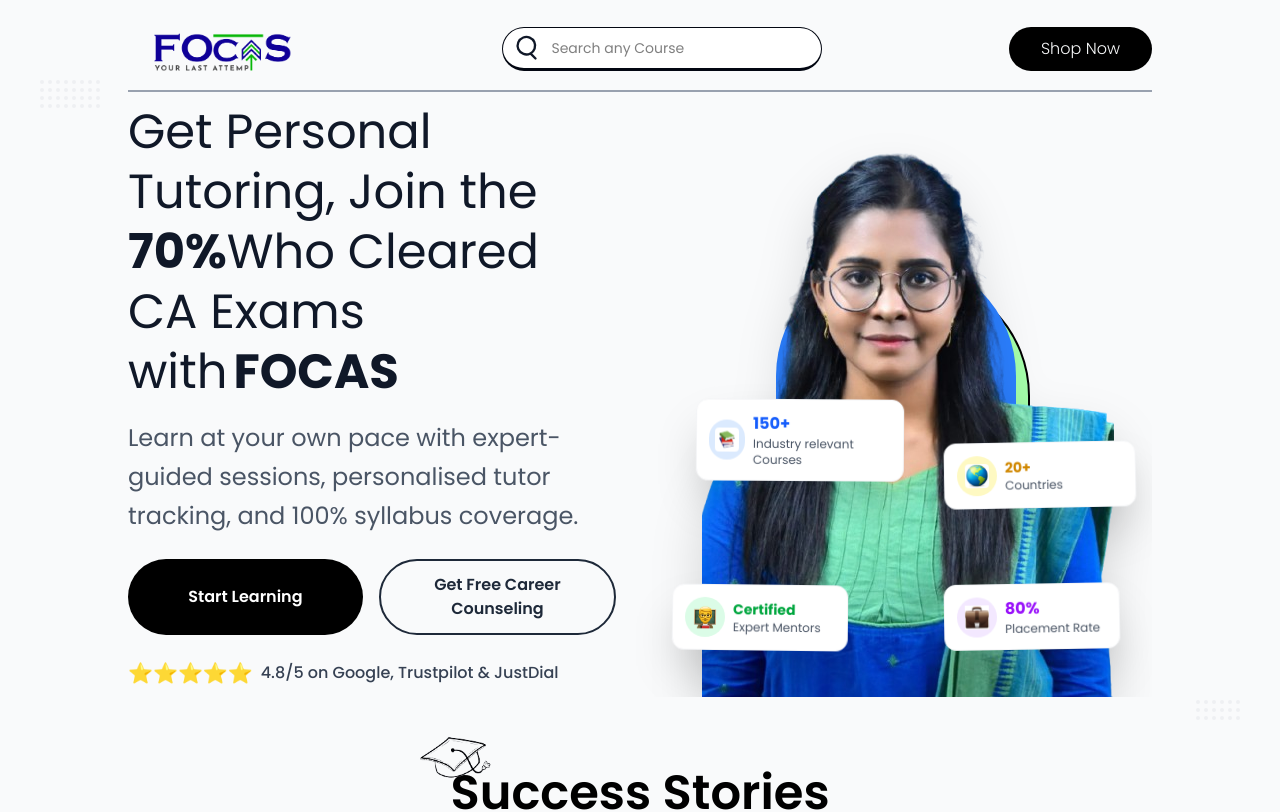
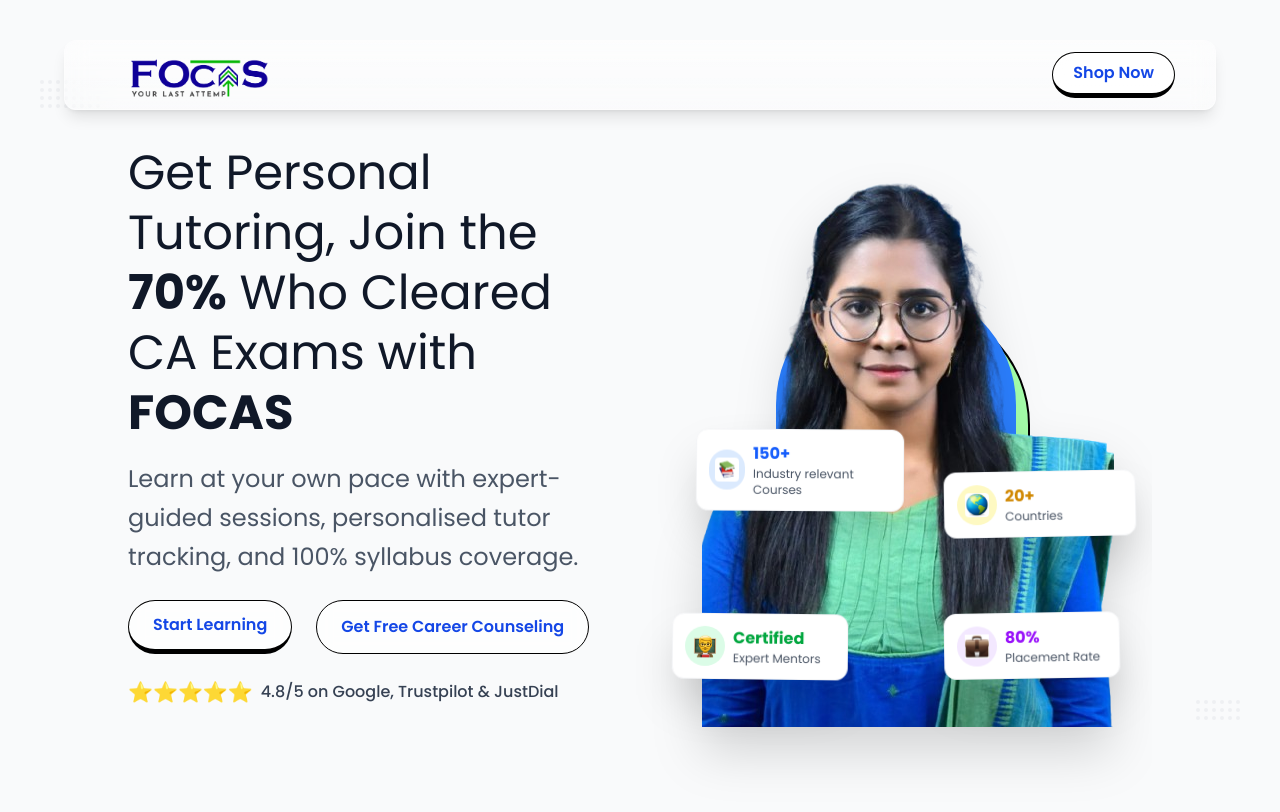
Before and after one commit to zipsar-dev/focas-website, a React (Vite) app: page / in a window 1280 px wide. Shown: the top 812 px of the page. Built offline with nearby package versions, Linux system fonts and the light colour scheme.

Commit message:
fixed nav and hero

```diff
--- a/src/components/Header.tsx
+++ b/src/components/Header.tsx
@@ -1,58 +1,47 @@
+import React, { useState, useEffect } from "react";
+
 const Header = () => {
+  const [isScrolled, setIsScrolled] = useState(false);
+
   const handleClick = () => {
     window.open("https://zipsar-focas-shop.netlify.app/", "_blank");
   };
 
+  useEffect(() => {
+    const handleScroll = () => {
+      setIsScrolled(window.scrollY > 50);
+    };
+    window.addEventListener("scroll", handleScroll);
+    return () => window.removeEventListener("scroll", handleScroll);
+  }, []);
+
   return (
-    <header className="w-full max-w-[80%] mx-auto">
-      <div className="w-full flex items-center justify-between gap-4">
-        {/* Logo - Always on the left */}
-        <div className="flex-shrink-0">
+    <header
+      className={`fixed left-1/2 transform -translate-x-1/2 w-[90%] h-[70px] px-4 sm:px-6 md:px-8 lg:px-10 rounded-xl shadow-lg flex items-center justify-between z-50 transition-all duration-300 ease-in-out backdrop-blur-md bg-white/30 border border-white/40 ${
+        isScrolled ? "top-4" : "top-10"
+      }`}
+    >
+      {/* Glossy Shine Overlay */}
+      <div className="absolute inset-0 rounded-xl bg-gradient-to-b from-white/40 to-transparent pointer-events-none"></div>
+
+      {/* Logo */}
+      <div className="flex-shrink-0 relative z-10">
         <img
           src="/images/logo.png"
           alt="Logo"
-            className="h-[30px] md:h-[50px]"
+          className="h-[30px] md:h-[50px] cursor-pointer"
         />
       </div>
 
-        {/* Search bar - Center on desktop, hidden on tablet and below */}
-        <div className="hidden lg:flex items-center justify-center flex-1 px-4">
-          <div className="flex items-center border border-gray-950 rounded-full px-2 py-1.5 w-full max-w-80 border-b-3 bg-white">
-            <svg
-              xmlns="http://www.w3.org/2000/svg"
-              className="h-7 w-7 text-gray-900 mr-2 flex-shrink-0"
-              fill="none"
-              viewBox="0 0 24 24"
-              stroke="currentColor"
-              strokeWidth={2}
-            >
-              <path
-                strokeLinecap="round"
-                strokeLinejoin="round"
-                d="M21 21l-4.35-4.35m0 0A7.5 7.5 0 1110.5 3a7.5 7.5 0 016.15 13.65z"
-              />
-            </svg>
-            <input
-              type="text"
-              placeholder="Search any Course"
-              className="w-full p-1 rounded-full border-0 focus:ring-0 focus:outline-none text-sm"
-            />
-          </div>
-        </div>
-
-        {/* Shop Now button - Always on the right */}
-        <div className="flex-shrink-0">
+      {/* Shop Now button */}
+      <div className="flex-shrink-0 relative z-10">
         <button
-            className="bg-black text-gray-50 px-4 md:px-6 lg:px-8 py-2.5 font-light rounded-full whitespace-nowrap cursor-pointer text-sm md:text-base"
           onClick={handleClick}
+          className="bg-white/70 backdrop-blur-sm border border-black border-b-[5px] rounded-full px-4 sm:px-5 py-2 text-blue-700 font-semibold hover:bg-white/90 transition-all duration-300 flex items-center gap-2 cursor-pointer"
         >
           Shop Now
         </button>
       </div>
-      </div>
-
-      {/* Horizontal Line */}
-      <hr className="w-full border-t-2 border-gray-400 mt-4" />
     </header>
   );
 };
--- a/src/components/Hero.tsx
+++ b/src/components/Hero.tsx
@@ -1,6 +1,6 @@
 const Hero = () => {
   return (
-    <section className="w-[90%] md:w-[80%] mx-auto flex items-start justify-center overflow-hidden">
+    <section className="min-h-screen flex items-center justify-center w-[90%] md:w-[80%] mx-auto overflow-hidden pt-24 sm:pt-0">
       <div className="w-full mx-auto">
         <div className="grid grid-cols-1 lg:grid-cols-2 gap-8 lg:gap-12 items-center">
           {/* Left Side: Text Content */}
@@ -8,30 +8,29 @@ const Hero = () => {
             <div className="space-y-4">
               <h1 className="text-3xl sm:text-3xl md:text-5xl lg:text-5xl font-normal text-gray-900 leading-tight">
                 Get Personal Tutoring, Join the{" "}
-                <span className="font-bold">70%</span>Who Cleared CA Exams with
-                <span className="font-bold ml-1.5">FOCAS</span>
+                <span className="font-bold">70%</span> Who Cleared CA Exams with
+                <span className="font-bold ml-1.5"> FOCAS</span>
               </h1>
               <p className="text-lg sm:text-xl md:text-2xl text-gray-600 leading-relaxed">
-                Learn at your own pace with expert-guided sessions, personalised
-                tutor tracking, and 100% syllabus coverage.
+                Learn at your own pace with expert-guided sessions, personalised tutor tracking, and 100% syllabus coverage.
               </p>
             </div>
 
-            <div className="flex flex-col sm:flex-row gap-4">
-              <button className="cursor-pointer w-[80%] mx-auto lg:w-full bg-black text-white px-4 sm:px-6 py-2.5 sm:py-3 rounded-full font-semibold text-sm sm:text-base hover:shadow-2xl transform hover:scale-105 transition-all duration-300">
+            {/* Buttons */}
+            <div className="flex flex-col sm:flex-row gap-4 sm:gap-6">
+              <button className="bg-white/70 backdrop-blur-sm border border-black border-b-[5px] rounded-full px-6 py-3 text-blue-700 font-semibold hover:bg-white/90 transition-all duration-300 flex items-center justify-center gap-2 cursor-pointer w-full sm:w-auto">
                 Start Learning
               </button>
-              <button className="cursor-pointer mx-auto w-[80%] lg:w-full border-2 border-gray-800 text-gray-800 px-4 sm:px-6 py-2.5 sm:py-3 rounded-full font-semibold text-sm sm:text-base hover:bg-gray-800 hover:text-white transition-all duration-300">
+              <button className="bg-white/70 backdrop-blur-sm border border-black rounded-full px-6 py-3 text-blue-700 font-semibold hover:bg-white/90 transition-all duration-300 flex items-center justify-center gap-2 cursor-pointer w-full sm:w-auto">
                 Get Free Career Counseling
               </button>
             </div>
 
-            <div className="flex items-center gap-2 text-yellow-500">
+            {/* Ratings */}
+            <div className="flex items-center gap-2 text-yellow-500 flex-wrap">
               <div className="flex">
                 {[...Array(5)].map((_, i) => (
-                  <span key={i} className="text-lg sm:text-xl">
-                    ⭐
-                  </span>
+                  <span key={i} className="text-lg sm:text-xl">⭐</span>
                 ))}
               </div>
               <span className="text-gray-700 font-medium text-sm sm:text-base">
@@ -54,72 +53,48 @@ const Hero = () => {
               />
             </div>
 
-            {/* Floating Cards - positioned over the image */}
+            {/* Floating Cards */}
             <div className="absolute inset-0 pointer-events-none z-20 text-left">
-              {/* Top Left Card - floating over image */}
-              <div className="floating-card-1 absolute bottom-[35%] sm:bottom-[35%] left-2 sm:left-8 bg-white p-2 sm:p-3 rounded-lg sm:rounded-xl shadow-2xl border border-gray-100 flex items-center gap-1 sm:gap-2 w-36 sm:w-52 transform hover:scale-110 transition-transform duration-300">
+              {/* Top Left Card */}
+              <div className="floating-card-1 absolute bottom-[35%] left-2 sm:left-8 bg-white p-2 sm:p-3 rounded-lg sm:rounded-xl shadow-2xl border border-gray-100 flex items-center gap-1 sm:gap-2 w-32 sm:w-52 transform hover:scale-110 transition-transform duration-300">
                 <div className="w-8 h-8 sm:w-10 sm:h-10 bg-blue-100 rounded-full flex items-center justify-center">
-                  <img
-                    src="images/books.jpg"
-                    alt="Courses"
-                    className="w-4 h-4 sm:w-6 sm:h-6 rounded"
-                  />
+                  <img src="images/books.jpg" alt="Courses" className="w-4 h-4 sm:w-6 sm:h-6 rounded" />
                 </div>
                 <div>
-                  <div className="font-bold text-blue-600 text-sm sm:text-base">
-                    150+
-                  </div>
-                  <div className="text-xs text-gray-600">
-                    Industry relevant Courses
-                  </div>
+                  <div className="font-bold text-blue-600 text-sm sm:text-base">150+</div>
+                  <div className="text-xs text-gray-600">Industry relevant Courses</div>
                 </div>
               </div>
 
-              {/* Top Right Card - floating over image */}
-              <div className="floating-card-2 absolute bottom-[30%] sm:bottom-[30%] right-1 sm:right-4 bg-white p-2 sm:p-3 rounded-lg sm:rounded-xl shadow-2xl border border-gray-100 flex items-center gap-1 sm:gap-2 w-32 sm:w-48 transform hover:scale-110 transition-transform duration-300">
+              {/* Top Right Card */}
+              <div className="floating-card-2 absolute bottom-[30%] right-1 sm:right-4 bg-white p-2 sm:p-3 rounded-lg sm:rounded-xl shadow-2xl border border-gray-100 flex items-center gap-1 sm:gap-2 w-28 sm:w-48 transform hover:scale-110 transition-transform duration-300">
                 <div className="w-8 h-8 sm:w-10 sm:h-10 bg-yellow-100 rounded-full flex items-center justify-center">
-                  <img
-                    src="images/earth.jpg"
-                    alt="Countries"
-                    className="w-4 h-4 sm:w-6 sm:h-6 rounded"
-                  />
+                  <img src="images/earth.jpg" alt="Countries" className="w-4 h-4 sm:w-6 sm:h-6 rounded" />
                 </div>
                 <div>
-                  <div className="font-bold text-yellow-600 text-sm">20+</div>
+                  <div className="font-bold text-yellow-600 text-sm sm:text-base">20+</div>
                   <div className="text-xs text-gray-600">Countries</div>
                 </div>
               </div>
 
-              {/* Middle Left Card - floating over image */}
-              <div className="floating-card-3 absolute bottom-[5%] sm:bottom-[5%] left-0 sm:left-2 bg-white p-2 sm:p-3 rounded-lg sm:rounded-xl shadow-2xl border border-gray-100 flex items-center gap-1 sm:gap-2 w-32 sm:w-44 transform hover:scale-110 transition-transform duration-300">
+              {/* Middle Left Card */}
+              <div className="floating-card-3 absolute bottom-[5%] left-0 sm:left-2 bg-white p-2 sm:p-3 rounded-lg sm:rounded-xl shadow-2xl border border-gray-100 flex items-center gap-1 sm:gap-2 w-28 sm:w-44 transform hover:scale-110 transition-transform duration-300">
                 <div className="w-8 h-8 sm:w-10 sm:h-10 bg-green-100 rounded-full flex items-center justify-center">
-                  <img
-                    src="images/teacher.png"
-                    alt="Mentors"
-                    className="w-4 h-4 sm:w-6 sm:h-6"
-                  />
+                  <img src="images/teacher.png" alt="Mentors" className="w-4 h-4 sm:w-6 sm:h-6" />
                 </div>
                 <div>
-                  <div className="font-bold text-green-600 text-sm">
-                    Certified
-                  </div>
+                  <div className="font-bold text-green-600 text-sm sm:text-base">Certified</div>
                   <div className="text-xs text-gray-600">Expert Mentors</div>
                 </div>
               </div>
 
-              {/* Bottom Right Card - floating over image */}
-              <div className="floating-card-4 absolute bottom-[5%] sm:bottom-[5%] right-2 sm:right-8 bg-white p-2 sm:p-3 rounded-lg sm:rounded-xl shadow-2xl border border-gray-100 flex items-center gap-1 sm:gap-2 w-28 sm:w-44 transform hover:scale-110 transition-transform duration-300">
+              {/* Bottom Right Card */}
+              <div className="floating-card-4 absolute bottom-[5%] right-2 sm:right-8 bg-white p-2 sm:p-3 rounded-lg sm:rounded-xl shadow-2xl border border-gray-100 flex items-center gap-1 sm:gap-2 w-24 sm:w-44 transform hover:scale-110 transition-transform duration-300">
                 <div className="w-8 h-8 sm:w-10 sm:h-10 bg-purple-100 rounded-full flex items-center justify-center">
-                  <img
-                    src="images/briefcase.png"
-                    alt="Placement"
-                    className="w-4 h-4 sm:w-6 sm:h-6"
-                  />
+                  <img src="images/briefcase.png" alt="Placement" className="w-4 h-4 sm:w-6 sm:h-6" />
                 </div>
                 <div>
-                  <div className="font-bold text-purple-600 text-sm sm:text-base">
-                    80%
-                  </div>
+                  <div className="font-bold text-purple-600 text-sm sm:text-base">80%</div>
                   <div className="text-xs text-gray-600">Placement Rate</div>
                 </div>
               </div>
@@ -134,42 +109,22 @@ const Hero = () => {
           0%, 100% { transform: translateY(0px) rotate(0deg); }
           50% { transform: translateY(-20px) rotate(2deg); }
         }
-
         @keyframes float2 {
           0%, 100% { transform: translateY(0px) rotate(0deg); }
           50% { transform: translateY(-15px) rotate(-2deg); }
         }
-
         @keyframes float3 {
           0%, 100% { transform: translateY(0px) rotate(0deg); }
           50% { transform: translateY(-25px) rotate(1deg); }
         }
-
         @keyframes float4 {
           0%, 100% { transform: translateY(0px) rotate(0deg); }
           50% { transform: translateY(-18px) rotate(-1deg); }
         }
-
-                .floating-card-1 {
-                    animation: float1 6s ease-in-out infinite;
-                    animation-delay: 0s;
-                }
-
-                .floating-card-2 {
-                    animation: float2 8s ease-in-out infinite;
-                    animation-delay: 1s;
-                }
-
-                .floating-card-3 {
-                    animation: float3 7s ease-in-out infinite;
-                    animation-delay: 2s;
-                }
-
-                .floating-card-4 {
-                    animation: float4 9s ease-in-out infinite;
-                    animation-delay: 3s;
-                }
-
+        .floating-card-1 { animation: float1 6s ease-in-out infinite; animation-delay: 0s; }
+        .floating-card-2 { animation: float2 8s ease-in-out infinite; animation-delay: 1s; }
+        .floating-card-3 { animation: float3 7s ease-in-out infinite; animation-delay: 2s; }
+        .floating-card-4 { animation: float4 9s ease-in-out infinite; animation-delay: 3s; }
         @media (max-width: 640px) {
           .floating-card-1,
           .floating-card-2,
```
Lines whose indentation alone changed are shown as unchanged.
